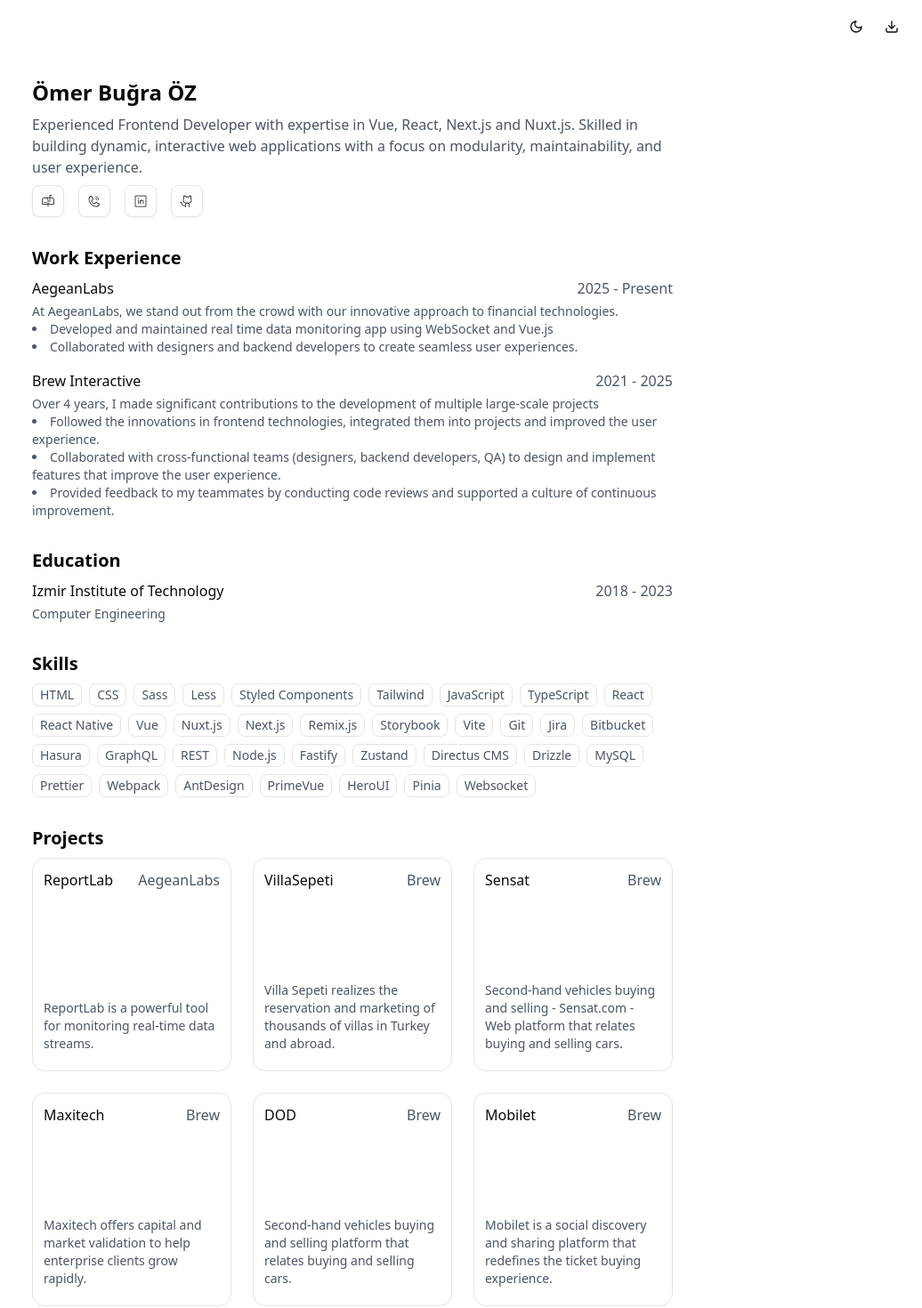
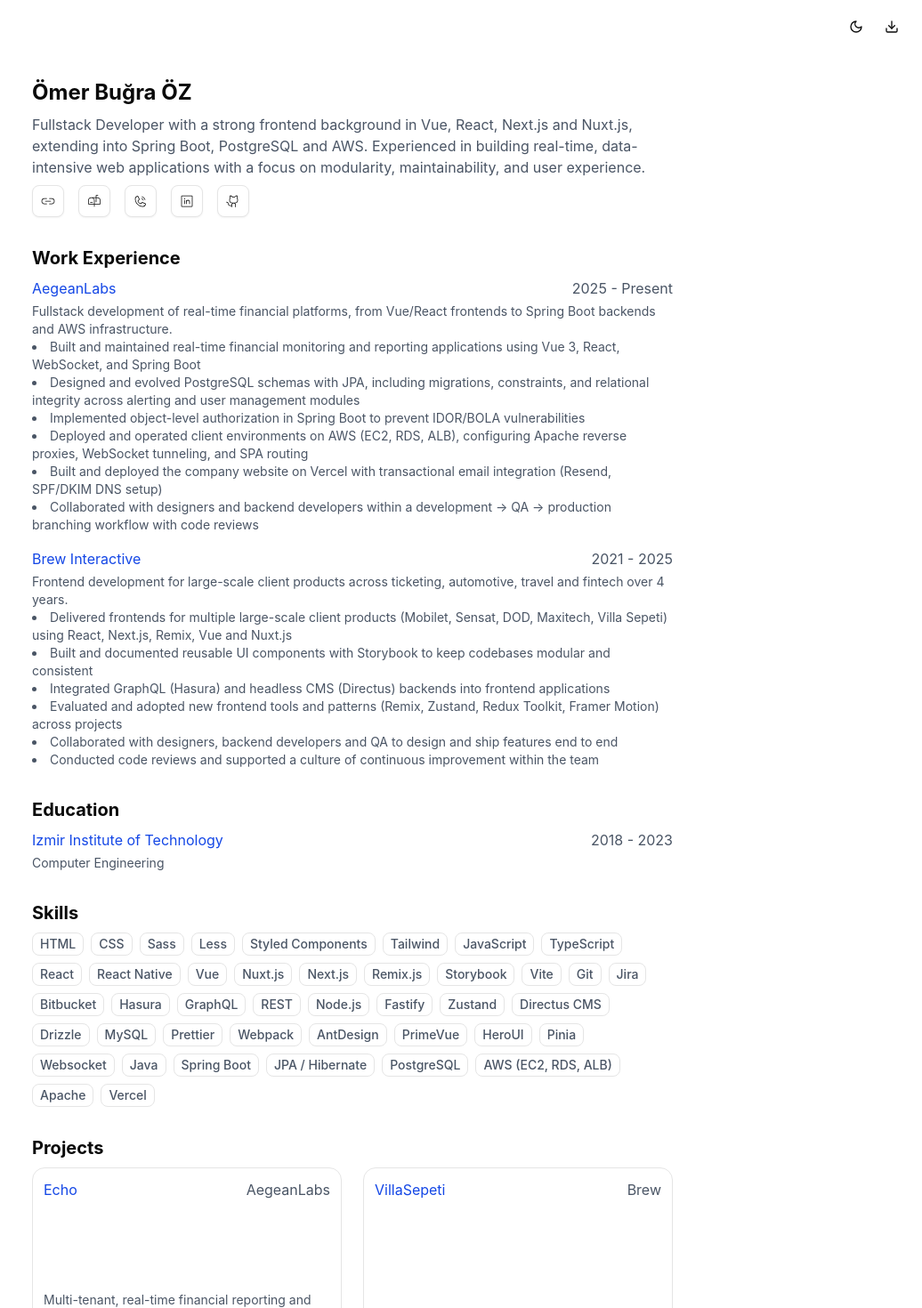
Before and after one commit to omerbugraoz/cv, a Next.js app: page / in a window 1280 px wide. Shown: the top 1470 px of the page at 89% size, without its empty margins (244-1280 px from the left). Built offline with nearby package versions, Linux system fonts and the light colour scheme.

Commit message:
feat: add description for echo and some improvements

```diff
--- a/app/components/Pdf/Pdf.tsx
+++ b/app/components/Pdf/Pdf.tsx
@@ -11,7 +11,9 @@
         <p className="mb-4">{data.summary}</p>
 
         <div className="grid grid-cols-2 gap-2 text-sm">
-          {data.contact.map((item, index: number) => (
+          {data.contact
+            .filter((item) => item.name !== "website")
+            .map((item, index: number) => (
               <a
                 key={item.name}
                 href={item.href}
--- a/app/page.tsx
+++ b/app/page.tsx
@@ -45,7 +45,7 @@
             <div key={work.key}>
               <div className="flex justify-between">
                 <a
-                  className="hover:underline dark:text-blue-300"
+                  className="hover:underline text-blue-700 dark:text-blue-300"
                   href={work.website}
                   target="_blank"
                   rel="noopener noreferrer"
@@ -80,7 +80,7 @@
             <div key={edu.institution}>
               <div className="flex justify-between">
                 <a
-                  className="hover:underline dark:text-blue-300"
+                  className="hover:underline text-blue-700 dark:text-blue-300"
                   href={edu.website}
                   target="_blank"
                   rel="noopener noreferrer"
@@ -116,7 +116,7 @@
       </section>
       <section className="flex flex-col gap-2">
         <h2 className="text-xl font-bold dark:text-gray-100">Projects</h2>
-        <div className="flex flex-col md:grid md:grid-cols-3 md:gap-6 gap-2">
+        <div className="flex flex-col md:grid md:grid-cols-2 md:gap-6 gap-2">
           {data.workProjectExperience.map((project) => (
             <a
               className="group flex flex-col w-full md:h-60 justify-between md:rounded-xl md:border dark:md:border-gray-700 pb-2 md:p-3 cursor-pointer sm:border-b border-b dark:border-gray-700"
@@ -127,7 +127,7 @@
               aria-label={`${project.project} institution website`}
             >
               <div className="flex justify-between">
-                <p className="group-hover:underline dark:text-blue-300">
+                <p className="group-hover:underline text-blue-700 dark:text-blue-300">
                   {project.project}
                 </p>
                 <p className="text-gray-600 dark:text-gray-300">
--- a/data/me.ts
+++ b/data/me.ts
@@ -1,11 +1,11 @@
 export const ME = {
   name: "Ömer Buğra ÖZ",
-  title: "Frontend Developer",
+  title: "Fullstack Developer",
   contact: [
-    // {
-    //   name: "website",
-    //   href: "",
-    // },
+    {
+      name: "website",
+      href: "https://omerbugra.dev",
+    },
     {
       name: "email",
       value: "oomerbugraoz@gmail.com",
@@ -32,11 +32,11 @@
     nationality: "Turkish",
   },
   summary:
-    "Experienced Frontend Developer with expertise in Vue, React, Next.js and Nuxt.js. Skilled in building dynamic, interactive web applications with a focus on modularity, maintainability, and user experience.",
+    "Fullstack Developer with a strong frontend background in Vue, React, Next.js and Nuxt.js, extending into Spring Boot, PostgreSQL and AWS. Experienced in building real-time, data-intensive web applications with a focus on modularity, maintainability, and user experience.",
   workExperience: [
     {
       key: 'aegean',
-      position: 'Frontend Developer',
+      position: 'Fullstack Developer',
       company: 'AegeanLabs',
       period: {
         start: "2025",
@@ -44,10 +44,14 @@
       },
       website: "https://www.aegeanlabs.com/",
       description:
-        "At AegeanLabs, we stand out from the crowd with our innovative approach to financial technologies.",
+        "Fullstack development of real-time financial platforms, from Vue/React frontends to Spring Boot backends and AWS infrastructure.",
       responsibilities: [
-        "Developed and maintained real time data monitoring app using WebSocket and Vue.js",
-        "Collaborated with designers and backend developers to create seamless user experiences.",
+        "Built and maintained real-time financial monitoring and reporting applications using Vue 3, React, WebSocket, and Spring Boot",
+        "Designed and evolved PostgreSQL schemas with JPA, including migrations, constraints, and relational integrity across alerting and user management modules",
+        "Implemented object-level authorization in Spring Boot to prevent IDOR/BOLA vulnerabilities",
+        "Deployed and operated client environments on AWS (EC2, RDS, ALB), configuring Apache reverse proxies, WebSocket tunneling, and SPA routing",
+        "Built and deployed the company website on Vercel with transactional email integration (Resend, SPF/DKIM DNS setup)",
+        "Collaborated with designers and backend developers within a development → QA → production branching workflow with code reviews",
       ],
     },
     {
@@ -60,36 +64,58 @@
       },
       website: "https://brewww.com/",
       description:
-        "Over 4 years, I made significant contributions to the development of multiple large-scale projects",
+        "Frontend development for large-scale client products across ticketing, automotive, travel and fintech over 4 years.",
       responsibilities: [
-        "Followed the innovations in frontend technologies, integrated them into projects and improved the user experience.",
-        "Collaborated with cross-functional teams (designers, backend developers, QA) to design and implement features that improve the user experience.",
-        "Provided feedback to my teammates by conducting code reviews and supported a culture of continuous improvement.",
+        "Delivered frontends for multiple large-scale client products (Mobilet, Sensat, DOD, Maxitech, Villa Sepeti) using React, Next.js, Remix, Vue and Nuxt.js",
+        "Built and documented reusable UI components with Storybook to keep codebases modular and consistent",
+        "Integrated GraphQL (Hasura) and headless CMS (Directus) backends into frontend applications",
+        "Evaluated and adopted new frontend tools and patterns (Remix, Zustand, Redux Toolkit, Framer Motion) across projects",
+        "Collaborated with designers, backend developers and QA to design and ship features end to end",
+        "Conducted code reviews and supported a culture of continuous improvement within the team",
       ],
     },
   ],
   workProjectExperience: [
     {
-      position: "Frontend Developer",
-      project: "ReportLab",
+      position: "Fullstack Developer",
+      project: "Echo",
       company: "AegeanLabs",
-      description: "ReportLab is a powerful tool for monitoring real-time data streams.",
+      description:
+        "Multi-tenant, real-time financial reporting and monitoring platform for trading clients, covering PnL tracking, commission analysis, and rule-based alerting.",
       responsibilities: [
-        "Developed and maintained real-time data monitoring app using WebSocket and Vue.js",
+        "Developed real-time PnL and trading dashboards streaming live data over WebSocket, with token-based socket authentication",
+        "Built REST endpoints and data models in Spring Boot with JPA on PostgreSQL (AWS RDS)",
+        "Designed the alert rules/conditions schema and managed database migrations with proper foreign key ordering",
+        "Architected multi-tenant deployment with isolated per-client environments and databases",
+        "Set up multi-mode Vite builds and environment management to ship separate product variants from one codebase",
       ],
-      technologies: ["Vue.js", "WebSocket", "Vite", "Pinia"],
+      technologies: [
+        "Vue 3",
+        "React",
+        "TypeScript",
+        "Pinia",
+        "PrimeVue",
+        "Vite",
+        "PWA",
+        "WebSocket",
+        "Spring Boot",
+        "JPA",
+        "PostgreSQL",
+        "AWS",
+      ],
     },
     {
       position: "Frontend Developer",
       project: "VillaSepeti",
       company: "Brew",
-      // url: "https://www.villasepeti.com",
+      url: "https://www.villasepeti.com",
       description:
-        " Villa Sepeti realizes the reservation and marketing of thousands of villas in Turkey and abroad.",
+        "Villa rental platform handling the listing, marketing and reservation of thousands of villas in Turkey and abroad.",
       responsibilities: [
-        "Developed a dynamic and interactive frontend using React and Next.js",
-        "Used GraphQL for efficient data querying and manipulation between frontend and backend",
-        "Used Zustand for state management and data flow",
+        "Developed the platform's frontend with React and Next.js",
+        "Consumed Hasura GraphQL APIs for querying and mutating listing and reservation data",
+        "Managed client-side state and data flow with Zustand",
+        "Integrated Directus CMS so content teams could manage pages and listings without developer involvement",
       ],
       technologies: [
         "React",
@@ -106,11 +132,11 @@
       company: "Brew",
       url: "https://www.sensat.com",
       description:
-        "Second-hand vehicles buying and selling - Sensat.com - Web platform that relates buying and selling cars.",
+        "Online marketplace connecting buyers and sellers of second-hand cars.",
       responsibilities: [
-        "Developed a dynamic and interactive frontend using Vue and Nuxt.js",
-        "Used LESS CSS pre-processor for creating modular and maintainable stylesheets with variables and mixins",
-        "Used Storybook to develop, test, and document reusable components, making our codebase modular and easy to maintain",
+        "Developed the marketplace frontend with Vue and Nuxt.js",
+        "Structured modular, maintainable stylesheets with LESS variables and mixins",
+        "Built, tested and documented reusable components in Storybook",
       ],
       technologies: ["Vue", "Nuxt.js", "LESS", "Storybook"],
     },
@@ -120,13 +146,13 @@
       url: "https://maxitech.com/",
       company: "Brew",
       description:
-        "Maxitech offers capital and market validation to help enterprise clients grow rapidly.",
+        "Platform offering capital and market validation to help enterprise clients grow rapidly.",
       websiteUrl: "https://maxitech.com/",
       responsibilities: [
-        "Developed a web application using React, Remix.js.",
-        "Implemented Tailwind for styling",
-        "Utilized Storybook for developing, testing, and documenting reusable components",
-        "Integrated Framer Motion for smooth animations and transitions",
+        "Developed the web application with React and Remix",
+        "Implemented a utility-first styling approach with TailwindCSS",
+        "Built, tested and documented reusable components in Storybook",
+        "Added smooth page transitions and micro-interactions with Framer Motion",
       ],
       technologies: [
         "React",
@@ -142,11 +168,11 @@
       company: "Brew",
       url: "https://dod.com.tr/",
       description:
-        "Second-hand vehicles buying and selling platform that relates buying and selling cars.",
+        "Second-hand vehicle trading platform for buying and selling cars.",
       responsibilities: [
-        "Developed a dynamic and interactive frontend using Vue and Nuxt.js",
-        "Styled based on Ant Design",
-        "Used Storybook to develop, test, and document reusable components, making our codebase modular and easy to maintain",
+        "Developed the platform frontend with Vue and Nuxt.js",
+        "Built the UI on top of Ant Design, customizing components to match the brand's design system",
+        "Built, tested and documented reusable components in Storybook",
       ],
       technologies: ["Vue", "Nuxt.js", "Ant Design", "Storybook", "Less"],
     },
@@ -156,11 +182,11 @@
       company: "Brew",
       url: "https://www.mobilet.com",
       description:
-        "Mobilet is a social discovery and sharing platform that redefines the ticket buying experience.",
+        "Social discovery and sharing platform that redefines the event ticket buying experience.",
       responsibilities: [
-        "Developed a dynamic and interactive frontend using React and Next.js",
-        "Used GraphQL for efficient data querying and manipulation between frontend and backend",
-        "Used Redux Toolkit for state management and data flow",
+        "Developed the platform frontend with React and Next.js",
+        "Consumed Hasura GraphQL APIs for querying and mutating event and ticket data",
+        "Managed application state and data flow with Redux Toolkit",
       ],
       technologies: ["React", "Next.js", "Redux Toolkit", "Hasura", "GraphQL"],
     },
@@ -236,7 +262,14 @@
     "PrimeVue",
     "HeroUI",
     "Pinia",
-    "Websocket"
+    "Websocket",
+    "Java",
+    "Spring Boot",
+    "JPA / Hibernate",
+    "PostgreSQL",
+    "AWS (EC2, RDS, ALB)",
+    "Apache",
+    "Vercel"
   ],
   languages: [
     {
```
Also changed, not shown: package.json (+21 -16 lines), 1 other file (tests, documents, lock files or other folders). Lines whose indentation alone changed are shown as unchanged.
